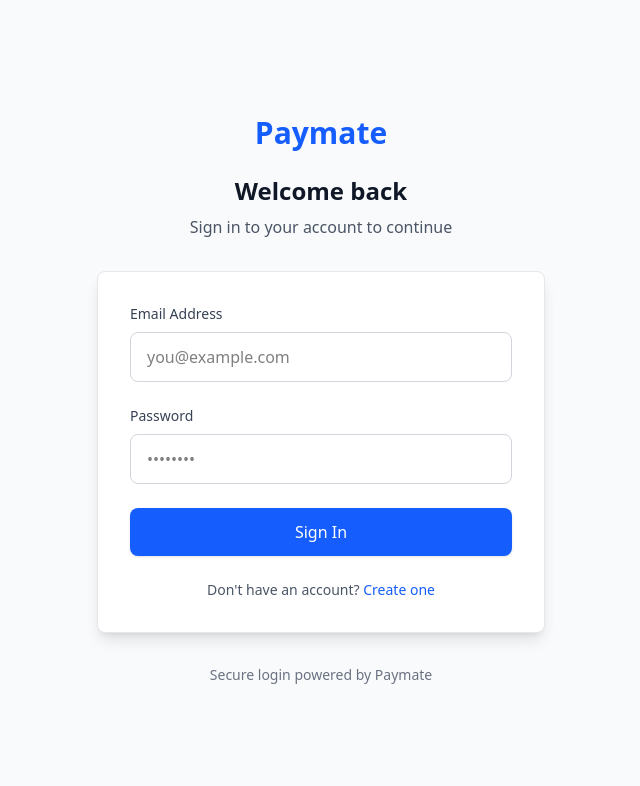
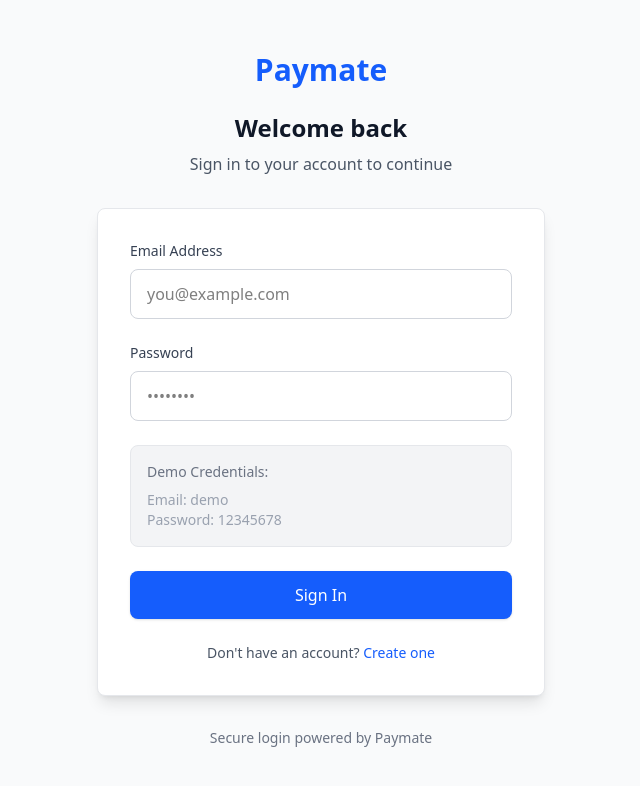
Before and after one commit to amitesh08/Paymate, a React (Vite) app in the folder frontend/: page /signin in a window 1280 px wide. Shown: the top 786 px of the page, without its empty margins (319-959 px from the left). Built offline with nearby package versions, Linux system fonts and the light colour scheme; no server answers.

Commit message:
added demo credentials in the sigin page

```diff
--- a/frontend/src/pages/Signin.jsx
+++ b/frontend/src/pages/Signin.jsx
@@ -138,6 +138,15 @@
               )}
             </div>
 
+            {/* Demo Credentials */}
+            <div className="bg-gray-100 border border-gray-200 rounded-lg p-4">
+              <p className="text-sm text-gray-500 mb-2 font-medium">
+                Demo Credentials:
+              </p>
+              <p className="text-sm text-gray-400">Email: demo</p>
+              <p className="text-sm text-gray-400">Password: 12345678</p>
+            </div>
+
             <button
               type="submit"
               className="w-full bg-blue-600 cursor-pointer hover:bg-blue-700 text-white font-medium py-3 px-4 rounded-lg shadow-sm hover:shadow-md transition-all duration-300"
```
